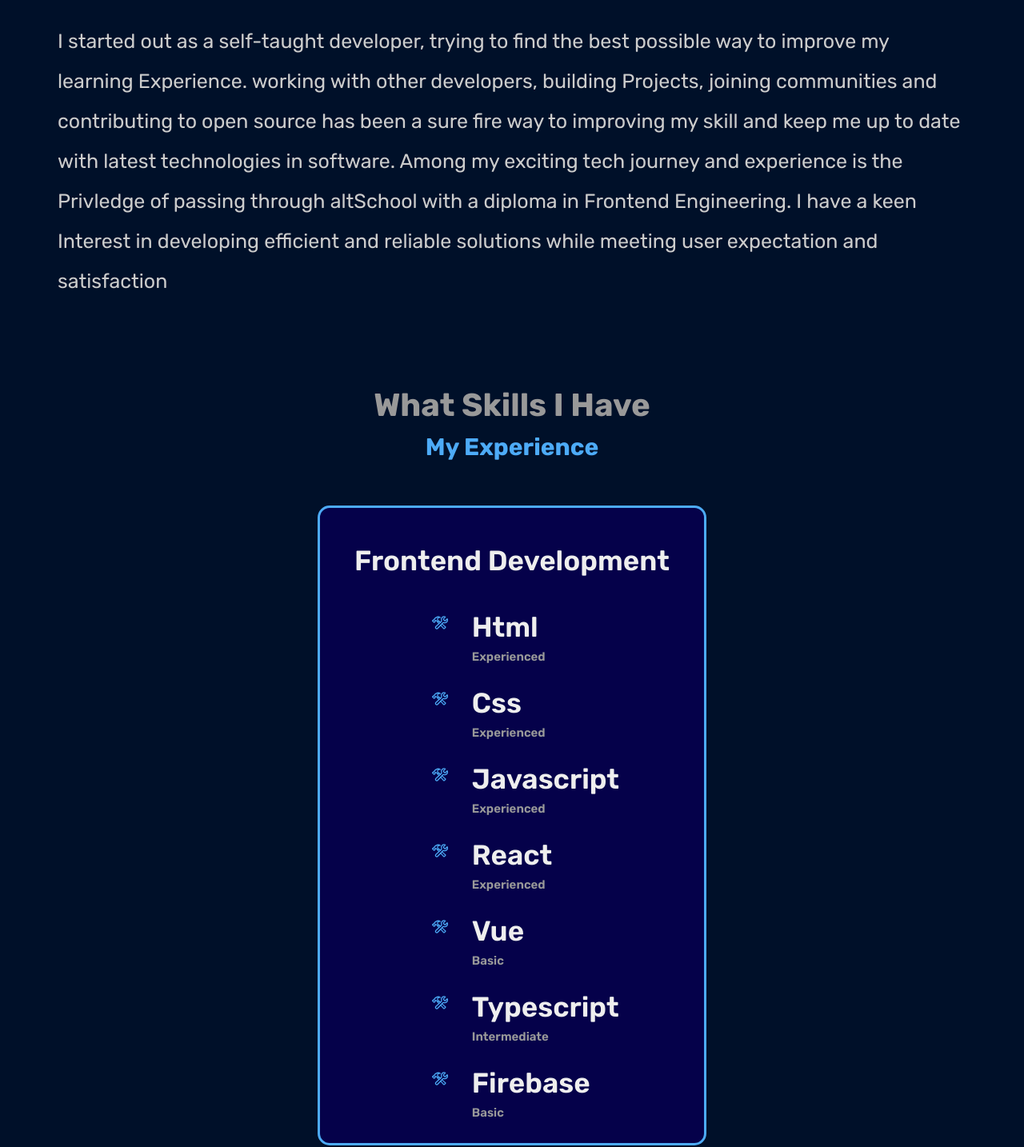
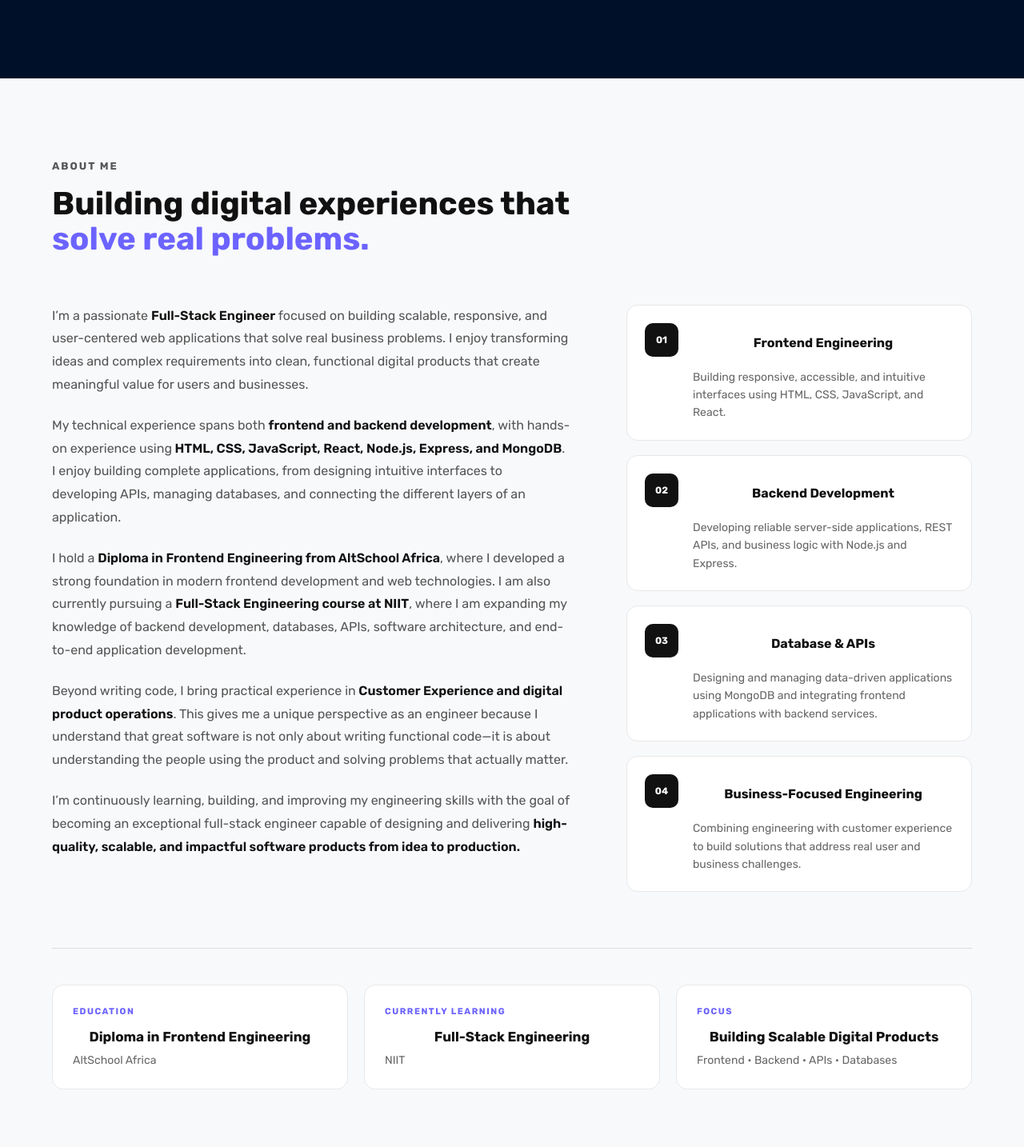
Before and after one commit to CyCodez/cyruz-project, a React (Create React App) app: page / in a window 1280 px wide. Shown: the part 736-2170 px from the top of the page at 80% size. Built offline with nearby package versions, Linux system fonts and the light colour scheme.

Commit message:
added styling

```diff
--- a/src/App.css
+++ b/src/App.css
@@ -139,8 +139,10 @@ a:hover{
 }
 
 .my-image{
-  border-radius: 15px;
+  border-radius: 50px;
   border:10px solid #4dabf7;
+  width: 70%;
+  height: 50%;
 }
 
 .btn,
@@ -306,21 +308,21 @@ border: 2px solid #4dabf7;
 
 .skill-container{
   width: 38%;
-  height: 80rem;
+  height: fit-content;
   padding:4rem;
   background-color:#05014a;
     border:3px solid #4dabf7;
-    margin: 0 auto;
+    margin: 50px auto;
 border-radius: 15px;
 transition: all 2s;
 }
+
 .skill-container:hover{
   background-color:#001029;
    border:3px solid #090937;
 }
 .skill-container > div{
   color:#eee;
-/* text-align: left; */
   font-size: 3.5rem;
   font-weight: 600;
 }
@@ -583,6 +585,7 @@ form input:active{
   .hero {
     padding: 0 3.2rem;
   }
+
 }
 
  .name {
@@ -686,3 +689,206 @@ form input:active{
     width: 60%;
   }
 }
+/* =========================
+   ABOUT SECTION
+========================= */
+
+.about-section {
+  width: 100%;
+  padding: 100px 20px;
+  background: #f8f9fb;
+}
+
+.about-container {
+  width: min(1150px, 100%);
+  margin: 0 auto;
+}
+
+/* Heading */
+
+.about-heading {
+  max-width: 750px;
+  margin-bottom: 60px;
+}
+
+.section-tag {
+  display: inline-block;
+  margin-bottom: 15px;
+  font-size: 13px;
+  font-weight: 700;
+  letter-spacing: 2px;
+  color: #555;
+}
+
+.about-heading h2 {
+  margin: 0;
+  font-size: clamp(2rem, 5vw, 4rem);
+  line-height: 1.1;
+  color: #111;
+  font-weight: 700;
+}
+
+.about-heading h2 span {
+  color: #6c63ff;
+}
+
+/* Main content */
+
+.about-content {
+  display: flex;
+  align-items: flex-start;
+  gap: 70px;
+}
+
+/* About text */
+
+.about-text {
+  flex: 1.2;
+}
+
+.about-text p {
+  margin: 0 0 22px;
+  color: #555;
+  font-size: 16px;
+  line-height: 1.8;
+}
+
+.about-text strong {
+  color: #111;
+  font-weight: 600;
+}
+
+/* Highlight cards */
+
+.about-highlights {
+  flex: 0.8;
+  display: flex;
+  flex-direction: column;
+  gap: 18px;
+}
+
+.highlight-card {
+  display: flex;
+  gap: 18px;
+  padding: 22px;
+  background: #fff;
+  border: 1px solid #e8e8e8;
+  border-radius: 14px;
+  transition: transform 0.3s ease, box-shadow 0.3s ease;
+}
+
+.highlight-card:hover {
+  transform: translateY(-4px);
+  box-shadow: 0 12px 30px rgba(0, 0, 0, 0.08);
+}
+
+.highlight-icon {
+  min-width: 42px;
+  height: 42px;
+  display: flex;
+  align-items: center;
+  justify-content: center;
+  border-radius: 10px;
+  background: #111;
+  color: #fff;
+  font-size: 12px;
+  font-weight: 700;
+}
+
+.highlight-card h3 {
+  margin: 0 0 7px;
+  font-size: 16px;
+  color: #111;
+}
+
+.highlight-card p {
+  margin: 0;
+  color: #666;
+  font-size: 14px;
+  line-height: 1.6;
+}
+
+/* Education section */
+
+.about-bottom {
+  display: flex;
+  gap: 20px;
+  margin-top: 70px;
+  padding-top: 45px;
+  border-top: 1px solid #ddd;
+}
+
+.education-item {
+  flex: 1;
+  padding: 25px;
+  background: #fff;
+  border-radius: 14px;
+  border: 1px solid #e8e8e8;
+}
+
+.education-item span {
+  display: block;
+  margin-bottom: 10px;
+  font-size: 11px;
+  font-weight: 700;
+  letter-spacing: 1.5px;
+  color: #6c63ff;
+}
+
+.education-item h3 {
+  margin: 0 0 6px;
+  color: #111;
+  font-size: 17px;
+}
+
+.education-item p {
+  margin: 0;
+  color: #666;
+  font-size: 14px;
+}
+
+/* =========================
+   RESPONSIVE DESIGN
+========================= */
+
+@media (max-width: 900px) {
+  .about-content {
+    flex-direction: column;
+    gap: 45px;
+  }
+
+  .about-highlights {
+    width: 100%;
+  }
+
+  .about-bottom {
+    flex-direction: column;
+  }
+}
+
+@media (max-width: 600px) {
+  .about-section {
+    padding: 70px 18px;
+  }
+
+  .about-heading {
+    margin-bottom: 40px;
+  }
+
+  .about-heading h2 {
+    font-size: 2.2rem;
+  }
+
+  .about-text p {
+    font-size: 15px;
+    line-height: 1.7;
+  }
+
+  .highlight-card {
+    padding: 18px;
+  }
+
+  .about-bottom {
+    margin-top: 50px;
+  }
+}
--- a/src/App.js
+++ b/src/App.js
@@ -1,5 +1,6 @@
 import "./App.css";
 import rout from "./router-app.png.png";
+import profile from "./profile-pics.jpeg"
 import testimony from "./testimony.jpeg";
 import food from "./food.jpeg";
 import chair from "./chair.jpeg";
@@ -8,6 +9,7 @@ import pizza from "./pizza.jpeg";
 import care from "./care-finder.jpeg";
 import mobile from "./mobile-app.jpeg";
 import tour from "./tour.jpeg";
+import studentdb from "./student-db.jpeg"
 import { FaEnvelope } from "react-icons/fa";
 import { FaLinkedin } from "react-icons/fa";
 import { FaWhatsapp } from "react-icons/fa";
@@ -38,15 +40,15 @@ function Home() {
             {" "}
             I build and design Beautiful user Interfaces
           </h4>
-          <a href="#contact" class="btn btn--full margin-right-sm">
+          <a href="#contact" className="btn btn--full margin-right-sm">
             Send me an email
           </a>
         </div>
 
-        <div class="hero-img-box">
+        <div className="hero-img-box">
           <img
             className="my-image"
-            src="https://avatars.githubusercontent.com/u/100401054?v=4"
+            src={profile}
             alt="profile_pics"
           />
         </div>
@@ -57,18 +59,132 @@ function Home() {
 
 function About() {
   return (
-    <div className="container" id="about">
-      <div className="about-content">
-        <h2>About Me</h2>I started out as a self-taught developer, trying to
-        find the best possible way to improve my learning Experience. working
-        with other developers, building Projects, joining communities and
-        contributing to open source has been a sure fire way to improving my
-        skill and keep me up to date with latest technologies in software. Among
-        my exciting tech journey and experience is the Privledge of passing
-        through altSchool with a diploma in Frontend Engineering. I have a keen Interest in developing efficient
-        and reliable solutions while meeting user expectation and satisfaction{" "}
+<section className="about-section" id="about">
+  <div className="about-container">
+
+    <div className="about-heading">
+      <span className="section-tag">ABOUT ME</span>
+      <h2>Building digital experiences that <span>solve real problems.</span></h2>
+    </div>
+
+    <div className="about-content">
+
+      <div className="about-text">
+        <p>
+          I’m a passionate <strong>Full-Stack Engineer</strong> focused on
+          building scalable, responsive, and user-centered web applications
+          that solve real business problems. I enjoy transforming ideas and
+          complex requirements into clean, functional digital products that
+          create meaningful value for users and businesses.
+        </p>
+
+        <p>
+          My technical experience spans both <strong>frontend and backend
+          development</strong>, with hands-on experience using
+          <strong> HTML, CSS, JavaScript, React, Node.js, Express, and
+          MongoDB</strong>. I enjoy building complete applications, from
+          designing intuitive interfaces to developing APIs, managing
+          databases, and connecting the different layers of an application.
+        </p>
+
+        <p>
+          I hold a <strong>Diploma in Frontend Engineering from AltSchool
+          Africa</strong>, where I developed a strong foundation in modern
+          frontend development and web technologies. I am also currently
+          pursuing a <strong>Full-Stack Engineering course at NIIT</strong>,
+          where I am expanding my knowledge of backend development, databases,
+          APIs, software architecture, and end-to-end application development.
+        </p>
+
+        <p>
+          Beyond writing code, I bring practical experience in
+          <strong> Customer Experience and digital product operations</strong>.
+          This gives me a unique perspective as an engineer because I
+          understand that great software is not only about writing functional
+          code—it is about understanding the people using the product and
+          solving problems that actually matter.
+        </p>
+
+        <p>
+          I’m continuously learning, building, and improving my engineering
+          skills with the goal of becoming an exceptional full-stack engineer
+          capable of designing and delivering <strong>high-quality, scalable,
+          and impactful software products from idea to production.</strong>
+        </p>
+      </div>
+
+      <div className="about-highlights">
+
+        <div className="highlight-card">
+          <span className="highlight-icon">01</span>
+          <div>
+            <h3>Frontend Engineering</h3>
+            <p>
+              Building responsive, accessible, and intuitive interfaces
+              using HTML, CSS, JavaScript, and React.
+            </p>
+          </div>
+        </div>
+
+        <div className="highlight-card">
+          <span className="highlight-icon">02</span>
+          <div>
+            <h3>Backend Development</h3>
+            <p>
+              Developing reliable server-side applications, REST APIs, and
+              business logic with Node.js and Express.
+            </p>
+          </div>
+        </div>
+
+        <div className="highlight-card">
+          <span className="highlight-icon">03</span>
+          <div>
+            <h3>Database & APIs</h3>
+            <p>
+              Designing and managing data-driven applications using MongoDB
+              and integrating frontend applications with backend services.
+            </p>
+          </div>
+        </div>
+
+        <div className="highlight-card">
+          <span className="highlight-icon">04</span>
+          <div>
+            <h3>Business-Focused Engineering</h3>
+            <p>
+              Combining engineering with customer experience to build
+              solutions that address real user and business challenges.
+            </p>
+          </div>
+        </div>
+
+      </div>
+
+    </div>
+
+    <div className="about-bottom">
+      <div className="education-item">
+        <span>EDUCATION</span>
+        <h3>Diploma in Frontend Engineering</h3>
+        <p>AltSchool Africa</p>
+      </div>
+
+      <div className="education-item">
+        <span>CURRENTLY LEARNING</span>
+        <h3>Full-Stack Engineering</h3>
+        <p>NIIT</p>
+      </div>
+
+      <div className="education-item">
+        <span>FOCUS</span>
+        <h3>Building Scalable Digital Products</h3>
+        <p>Frontend • Backend • APIs • Databases</p>
       </div>
     </div>
+
+  </div>
+</section>
   );
 }
 
@@ -76,18 +192,40 @@ function Portfolio() {
   return (
     <div className="recent-project">
       <h3 className="pt-title" id="project">
-        My Recent Project
+        My Projects
       </h3>
       <div className="container grid">
         <div className="projects">
-          <img src={care} className="project-img" alt="" height="50%" />
+          <img src={pizza} className="project-img" alt="" height="50%" />
           <div className="project-content">
-            <h3>CareFinder Application</h3>
+            <h3>Pizza Application</h3>
             <div className="btn-container">
               <button
                 className="pt-btn"
                 onClick={() =>
-                  window.open("https://github.com/CyCodez/careFinder")
+                  window.open("https://github.com/CyCodez/pizza-menu")
+                }
+              >
+                github
+              </button>
+              <button
+                className="pt-btn"
+                onClick={() => window.open("https://cy-pizza-app.netlify.app/")}
+              >
+                live demo
+              </button>
+            </div>
+          </div>
+        </div>
+        <div className="projects">
+          <img src={studentdb} className="project-img" alt="" height="50%" />
+          <div className="project-content">
+            <h3>Database management System</h3>
+            <div className="btn-container">
+              <button
+                className="pt-btn"
+                onClick={() =>
+                  window.open("https://github.com/CyCodez/student_database_db")
                 }
               >
                 github
@@ -95,7 +233,9 @@ function Portfolio() {
               <button
                 className="pt-btn"
                 onClick={() =>
-                  window.open("https://carefinder-project.web.app/")
+                  window.open(
+                    "https://student-database-frontend-elsx.onrender.com",
+                  )
                 }
               >
                 live demo
@@ -182,7 +322,7 @@ function Portfolio() {
                 className="pt-btn"
                 onClick={() =>
                   window.open(
-                    "https://github.com/CyCodez/testimonials-grid-section"
+                    "https://github.com/CyCodez/testimonials-grid-section",
                   )
                 }
               >
@@ -270,21 +410,23 @@ function Portfolio() {
           </div>
         </div>
         <div className="projects">
-          <img src={pizza} className="project-img" alt="" height="50%" />
+          <img src={care} className="project-img" alt="" height="50%" />
           <div className="project-content">
-            <h3>Pizza Application</h3>
+            <h3>CareFinder Application</h3>
             <div className="btn-container">
               <button
                 className="pt-btn"
                 onClick={() =>
-                  window.open("https://github.com/CyCodez/pizza-menu")
+                  window.open("https://github.com/CyCodez/careFinder")
                 }
               >
                 github
               </button>
               <button
                 className="pt-btn"
-                onClick={() => window.open("https://cy-pizza-app.netlify.app/")}
+                onClick={() =>
+                  window.open("https://carefinder-project.web.app/")
+                }
               >
                 live demo
               </button>
@@ -356,6 +498,7 @@ function Skills() {
             <div className="xp">Experienced</div>
           </div>
         </div>
+
         <div className="skill-list">
           <div>
             <ion-icon
@@ -364,8 +507,8 @@ function Skills() {
             ></ion-icon>
           </div>
           <div>
-            <div>Vue</div>
-            <div className="xp">Basic</div>
+            <div>RestAPI</div>
+            <div className="xp">Intermediate</div>
           </div>
         </div>
         <div className="skill-list">
@@ -391,6 +534,47 @@ function Skills() {
           <div>
             <div>Firebase</div>
             <div className="xp">Basic</div>
+          </div>
+        </div>
+      </div>
+      <div className="skill-container">
+        <div className="skill-title">Backend Development</div>
+        <div className="skill-list">
+          <div>
+            <ion-icon
+              style={{ color: "#4dabf7", width: "20px" }}
+              name="construct-outline"
+            ></ion-icon>
+          </div>
+          <div>
+            {" "}
+            <div>MongoDb</div>
+            <div className="xp">Experienced</div>
+          </div>
+        </div>
+        <div className="skill-list">
+          <div>
+            <ion-icon
+              style={{ color: "#4dabf7", width: "20px" }}
+              name="construct-outline"
+            ></ion-icon>
+          </div>
+          <div>
+            <div>Nodejs</div>
+            <div className="xp">Experienced</div>
+          </div>
+        </div>
+        <div className="skill-list">
+          <div>
+            <ion-icon
+              style={{ color: "#4dabf7", width: "20px" }}
+              name="construct-outline"
+            ></ion-icon>
+          </div>
+          <div>
+            {" "}
+            <div>Java</div>
+            <div className="xp">Intermediate</div>
           </div>
         </div>
       </div>
--- a/src/navBar.js
+++ b/src/navBar.js
@@ -47,10 +47,10 @@ const [isNavExpanded, setIsNavExpanded] = useState(false);
             <a href="#about">About</a>
           </li>
           <li>
-            <a href="#about">Experience</a>
+            <a href="#experience">Experience</a>
           </li>
           <li>
-            <a href="#contact">Project</a>
+            <a href="#project">Project</a>
           </li>
           <li>
             <a className="main-nav-link nav-cta" href="#contact">
```
Also changed, not shown: src/profile-pics.jpeg (added), src/student-db.jpeg (added).
